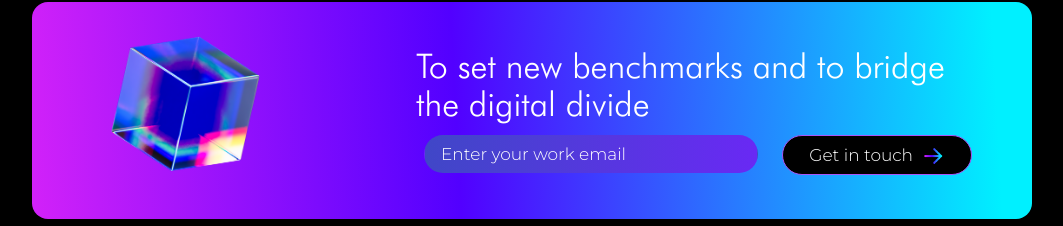
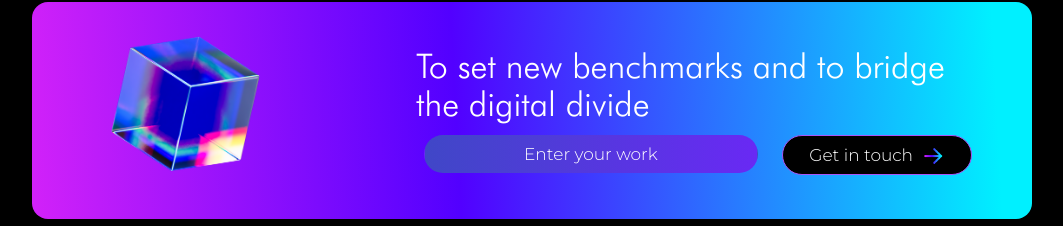
Before and after one commit to TREE-DIGITAL-MARKETING/tree.femme-website, a React (Vite) app: page / in a window 1280 px wide. Shown: the part 2856-3082 px from the top of the page, without its empty margins (108-1171 px from the left). Built offline with nearby package versions, Linux system fonts and the light colour scheme.

Commit message:
space gap between in get in touch

```diff
--- a/src/components/Home/index.jsx
+++ b/src/components/Home/index.jsx
@@ -318,9 +318,11 @@ return (<>
   value={formData.email}
   onChange={handleInputChange}
   placeholder="Enter your work email"
-                className="px-4 py-2 rounded-full font-montserratLight text-[14px] sm:text-[15px] md:text-[16px] lg:text-[17px] leading-[20px] border-none text-white placeholder-white outline-none w-full h-full bg-transparent bg-opacity-35"
+  className="px-4 py-2 rounded-full font-montserratLight text-[14px] sm:text-[15px] md:text-[16px] lg:text-[17px] leading-[20px] border-none text-white placeholder-white outline-none w-[85%] sm:w-[70%] md:w-[50%] max-w-[300px] bg-transparent bg-opacity-35"
   required
 />
+
+
             </div>
           </div>
         </div>
```
Lines whose indentation alone changed are shown as unchanged.
